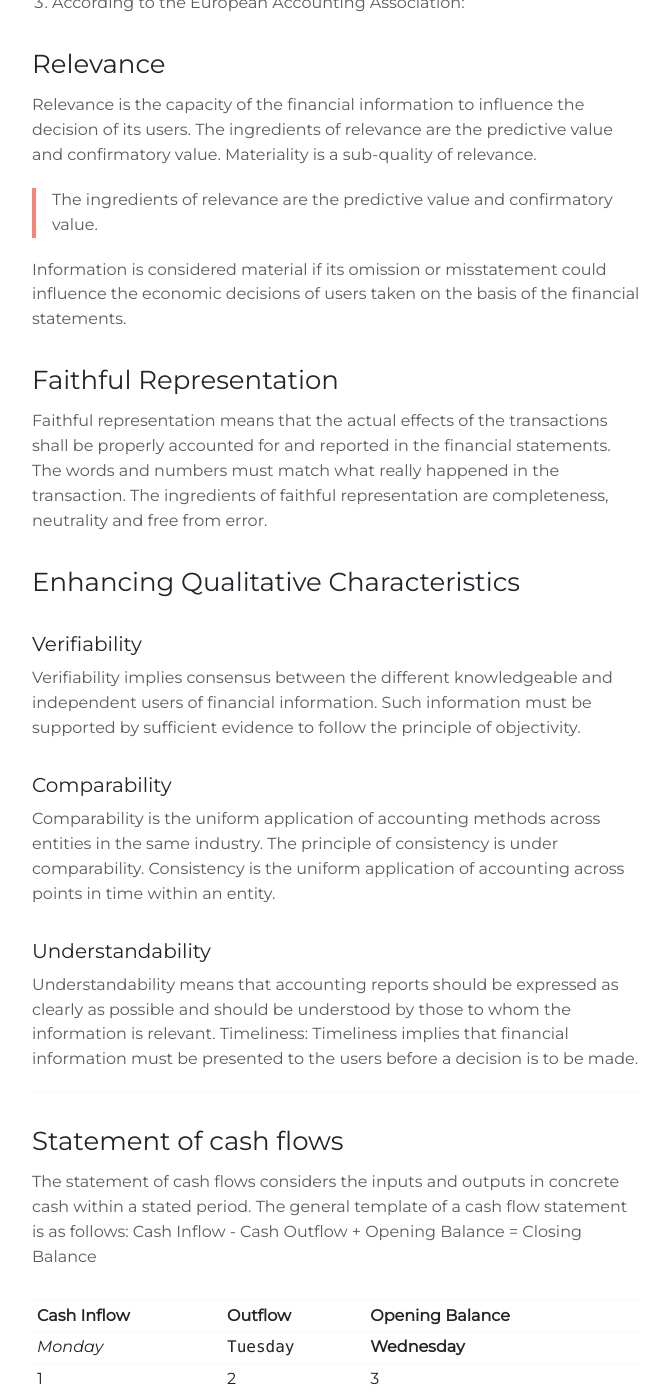
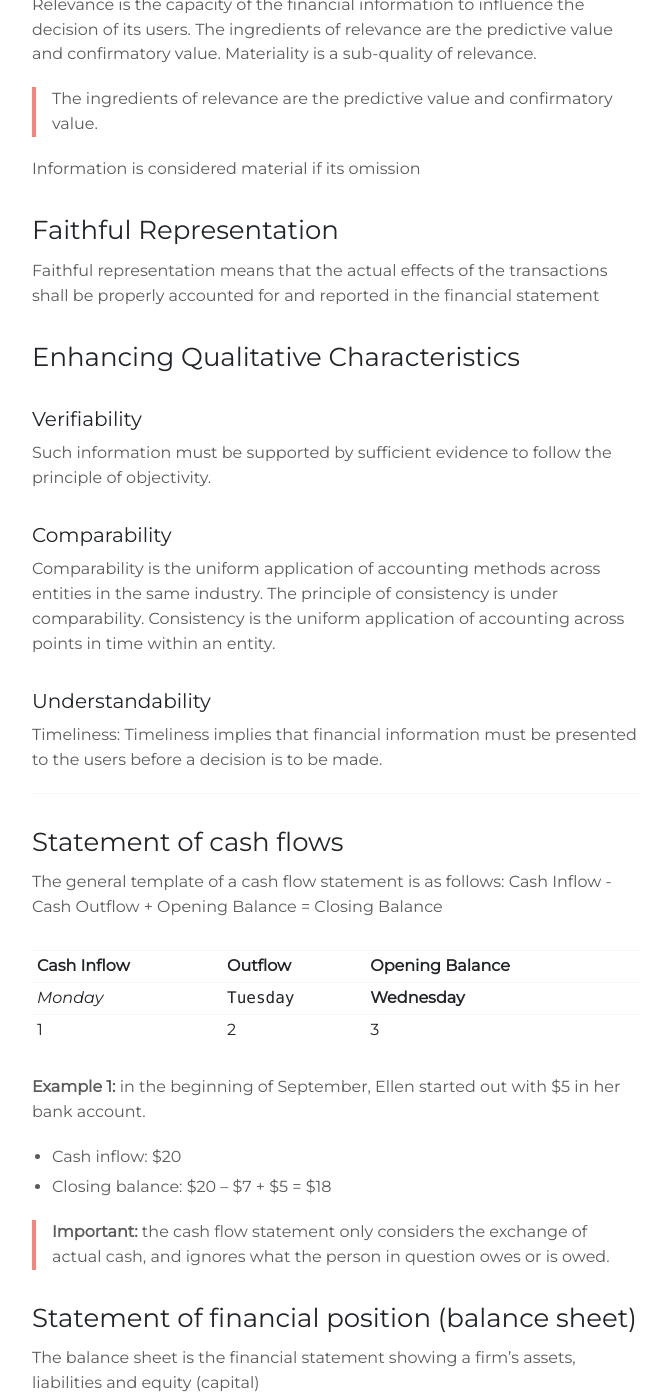
Before and after one commit to spmwtech/SPMWtech, a Jekyll site: the page built from _services/introduction.md, in a window 1280 px wide and 1400 px high, scrolled down 1255 px. Shown: the whole window, without its empty margins (143-812 px from the left). Built offline with Jekyll 4.4.1, drawn with Linux system fonts in a browser that asks for light colours; some of the changed text lies outside the part shown.

Commit message:
Update introduction.md

```diff
--- a/_services/introduction.md
+++ b/_services/introduction.md
@@ -1,23 +1,22 @@
 ---
 title: "Introduction"
 date: 2024-03-04T12:33:46+10:00
-weight: 6
+weight: 1
 ---
 
-Lorem markdownum **Achaica revolutaque amore**, penitus puppes nec furit,
-clipeus fatetur, mira inter accedere. Dedit dum raptoresque Oete dolorem
-Cretaeas enim [ipse pectora excusat](#in-poscat) candentibus fertur? Furtiva
-Orontes Erysicthona dona, est per Achille viridi draconis cultis mota milia.
+Dear Friends, Family, and Loved Ones,
 
+I hope this message finds you well. Since I embarked on the journey to pursue higher education, I have bee reaching out to you, the pillars of my support system, for assistance. Your generosity and belief in my potential have always been a source of strength for me. Today, I humbly ask for your support once more as I strive to achieve my dreams.
+
+[ipse pectora excusat](#in-poscat)
 ![Accounting Services](/images/austin-distel-nGc5RT2HmF0-unsplash.jpg)
 
 # Objectives
 
-Financial accounting and financial reporting are often used as synonyms.
+Financial accounting are often used as synonyms.
 
 1. According to International Financial Reporting Standards: the objective of financial reporting is:
-2. To provide financial information that is useful to existing and potential investors, lenders and other creditors in making decisions about providing resources to the reporting entity.
-3. According to the European Accounting Association:
+2. To provide financial information that is useful to existing and potential investors
 
 ## Relevance
 
@@ -25,17 +24,17 @@ Relevance is the capacity of the financial information to influence the decision
 
 > The ingredients of relevance are the predictive value and confirmatory value.
 
-Information is considered material if its omission or misstatement could influence the economic decisions of users taken on the basis of the financial statements.
+Information is considered material if its omission
 
 ## Faithful Representation
 
-Faithful representation means that the actual effects of the transactions shall be properly accounted for and reported in the financial statements. The words and numbers must match what really happened in the transaction. The ingredients of faithful representation are completeness, neutrality and free from error.
+Faithful representation means that the actual effects of the transactions shall be properly accounted for and reported in the financial statement
 
 ## Enhancing Qualitative Characteristics
 
 ### Verifiability
 
-Verifiability implies consensus between the different knowledgeable and independent users of financial information. Such information must be supported by sufficient evidence to follow the principle of objectivity.
+Such information must be supported by sufficient evidence to follow the principle of objectivity.
 
 ### Comparability
 
@@ -43,45 +42,37 @@ Comparability is the uniform application of accounting methods across entities i
 
 ### Understandability
 
-Understandability means that accounting reports should be expressed as clearly as possible and should be understood by those to whom the information is relevant.
 Timeliness: Timeliness implies that financial information must be presented to the users before a decision is to be made.
 
 ---
 
 ## Statement of cash flows
 
-The statement of cash flows considers the inputs and outputs in concrete cash within a stated period. The general template of a cash flow statement is as follows: Cash Inflow - Cash Outflow + Opening Balance = Closing Balance
+The general template of a cash flow statement is as follows: Cash Inflow - Cash Outflow + Opening Balance = Closing Balance
 
 | Cash Inflow | Outflow   | Opening Balance |
 | ----------- | --------- | --------------- |
 | _Monday_    | `Tuesday` | **Wednesday**   |
 | 1           | 2         | 3               |
 
-**Example 1:** in the beginning of September, Ellen started out with $5 in her bank account. During that same month, Ellen borrowed $20 from Tom. At the end of the month, Ellen bought a pair of shoes for $7. Ellen's cash flow statement for the month of September looks like this:
+**Example 1:** in the beginning of September, Ellen started out with $5 in her bank account.
 
 - Cash inflow: $20
-- Cash outflow:$7
-- Opening balance: $5
 - Closing balance: $20 – $7 + $5 = $18
-
-**Example 2:** in the beginning of June, WikiTables, a company that buys and resells tables, sold 2 tables. They'd originally bought the tables for $25 each, and sold them at a price of $50 per table. The first table was paid out in cash however the second one was bought in credit terms. WikiTables' cash flow statement for the month of June looks like this:
 
 > **Important:** the cash flow statement only considers the exchange of actual cash, and ignores what the person in question owes or is owed.
 
 ## Statement of financial position (balance sheet)
 
-The balance sheet is the financial statement showing a firm's assets, liabilities and equity (capital) at a set point in time, usually the end of the fiscal year reported on the accompanying income statement.
+The balance sheet is the financial statement showing a firm's assets, liabilities and equity (capital)
 
 - **fixed assets**
   - property
-  - building
   - equipment (such as factory machinery)
 - **intangible assets**
   - copyrights
-  - trademarks
-  - patents
     - pending
     - international
 - goodwill
 
-Owner's equity, sometimes referred to as net assets, is represented differently depending on the type of business ownership. Business ownership can be in the form of a sole proprietorship, partnership, or a corporation. For a corporation, the owner's equity portion usually shows common stock, and retained earnings (earnings kept in the company). Retained earnings come from the retained earnings statement, prepared prior to the balance sheet.
+Owner's equity, sometimes referred to as net assets, is represented differently depending on the type of business ownership.
```
